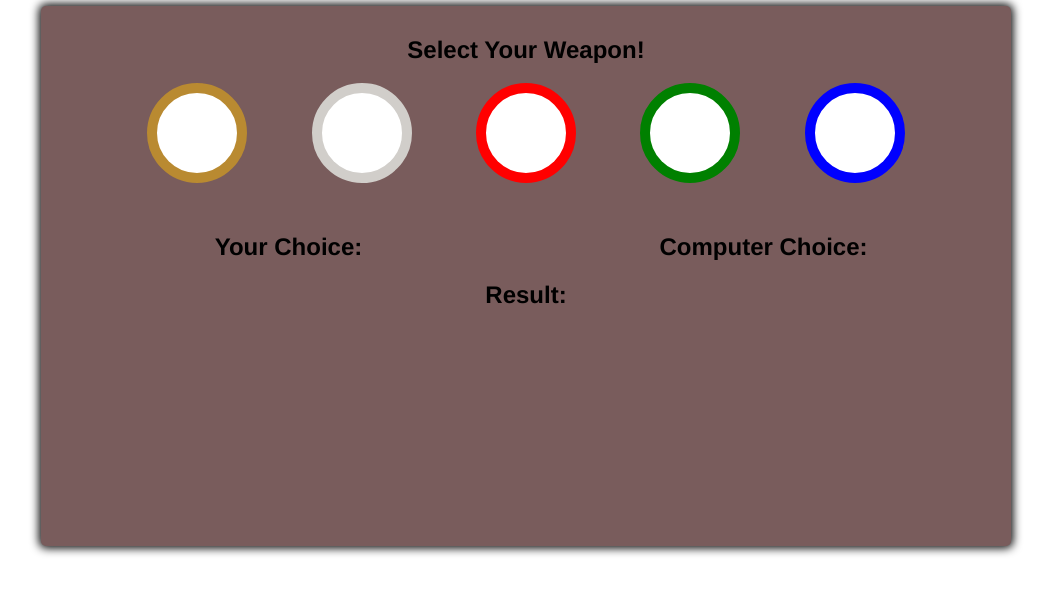
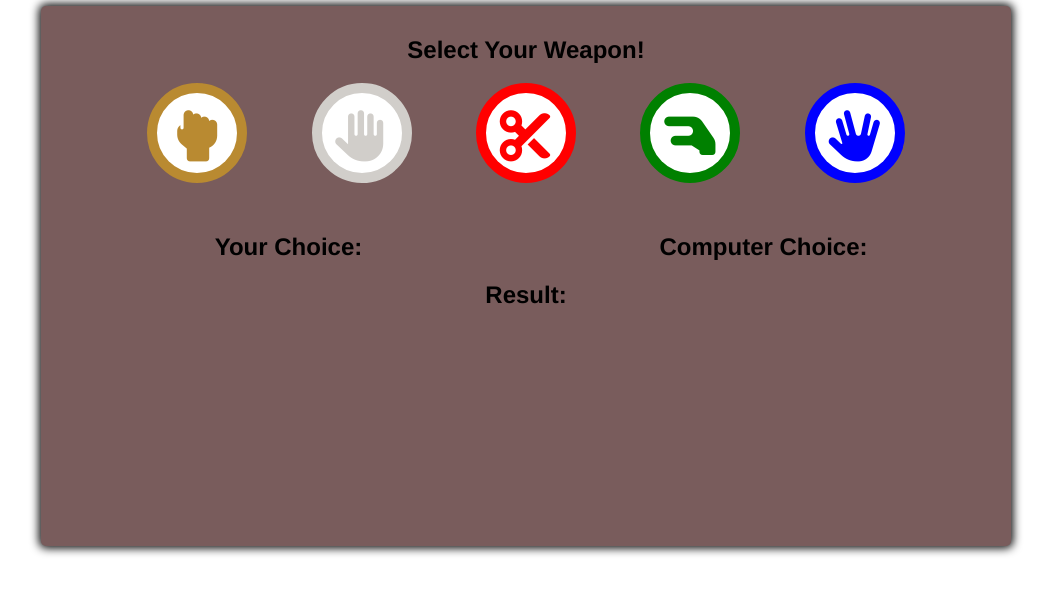
Before and after one commit to u4jaanus/Peter-Help-me-1, a plain HTML site: page index.html in a window 1280 px wide. Shown: the part 93-686 px from the top of the page, without its empty margins (114-1165 px from the left). Drawn offline with Linux system fonts and the light colour scheme.

Commit message:
Update index.html
missing bits to show icons.

```diff
--- a/index.html
+++ b/index.html
@@ -18,19 +18,21 @@
 		<div class="controls-area">
 			<h2>Select Your Weapon!</h2>
 			<button class="btn btn--big btn--brown" id="rock">
+				 <i class="fa-solid fa-hand-back-fist"></i>
 
 			</button>
 			<button class="btn btn--big btn--grey" id="paper">
+				<i class="fa-solid fa-hand"></i>
 
 			</button>
 			<button class="btn btn--big btn--red" id="scissors">
-
+				<i class="fa-solid fa-scissors"></i>
 			</button>
 			<button class="btn btn--big btn--green" id="lizard">
-
+				<i class="fa-solid fa-hand-lizard"></i>
 			</button>
 			<button class="btn btn--big btn--blue" id="spock">
-
+				<i class="fa-solid fa-hand-spock"></i>
 			</button>
 
 			<div class="player-result"><h2>Your Choice: <span id="user-choice"></span></h2></div>
```
